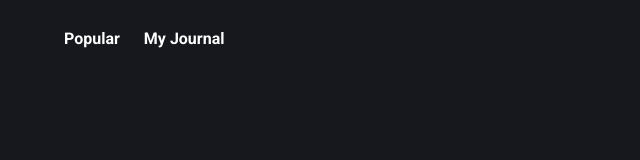
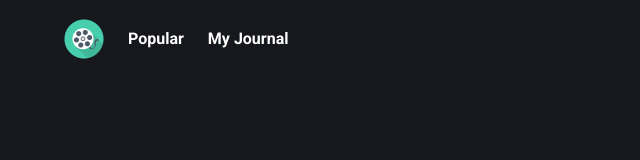
Before and after one commit to twanabrno/MovieDiary, a plain HTML site: page movieDetails.html in a window 1280 px wide. Shown: the whole page, without its empty margins (0-640 px from the left). Drawn offline with nearby package versions, Linux system fonts and the light colour scheme.

Commit message:
Update nav, Add logo

```diff
--- a/movieDetails.html
+++ b/movieDetails.html
@@ -3,8 +3,8 @@
   <head>
     <meta charset="UTF-8" />
     <meta name="viewport" content="width=device-width, initial-scale=1.0" />
-    <title>Movie Diary - Popular</title>
-    <link rel="icon" type="image/*" href="./imgs/logo.svg" />
+    <title>Movie Diary</title>
+    <link rel="icon" type="image/*" href="imgs/logo.png" />
     <script src="https://cdn.tailwindcss.com"></script>
     <link
       rel="stylesheet"
@@ -15,6 +15,9 @@
   <body class="bg-[#16181E] px-[5%]">
     <header class="flex justify-between items-center text-white h-20">
       <nav class="flex gap-6 font-semibold">
+        <a href="index.html">
+          <img src="imgs/logo.png" class="w-10" alt="Movie Diary" />
+        </a>
         <a
           href="index.html"
           class="border-b-2 border-transparent py-2 hover:text-[#00b9ae] hover:border-[#00b9ae]"
@@ -27,8 +30,10 @@
         >
       </nav>
     </header>
-    <div id="movieDetails" class="flex flex-wrap md: flex-nowrap gap-6 mt-5">
-    </div>
+    <div
+      id="movieDetails"
+      class="flex flex-wrap md: flex-nowrap gap-6 mt-5"
+    ></div>
     <script src="movieDetails.js" type="module"></script>
   </body>
 </html>
```
Also changed, not shown: index.html (+4 -1 lines), journal.html (+4 -1 lines), imgs/logo.png (added).
